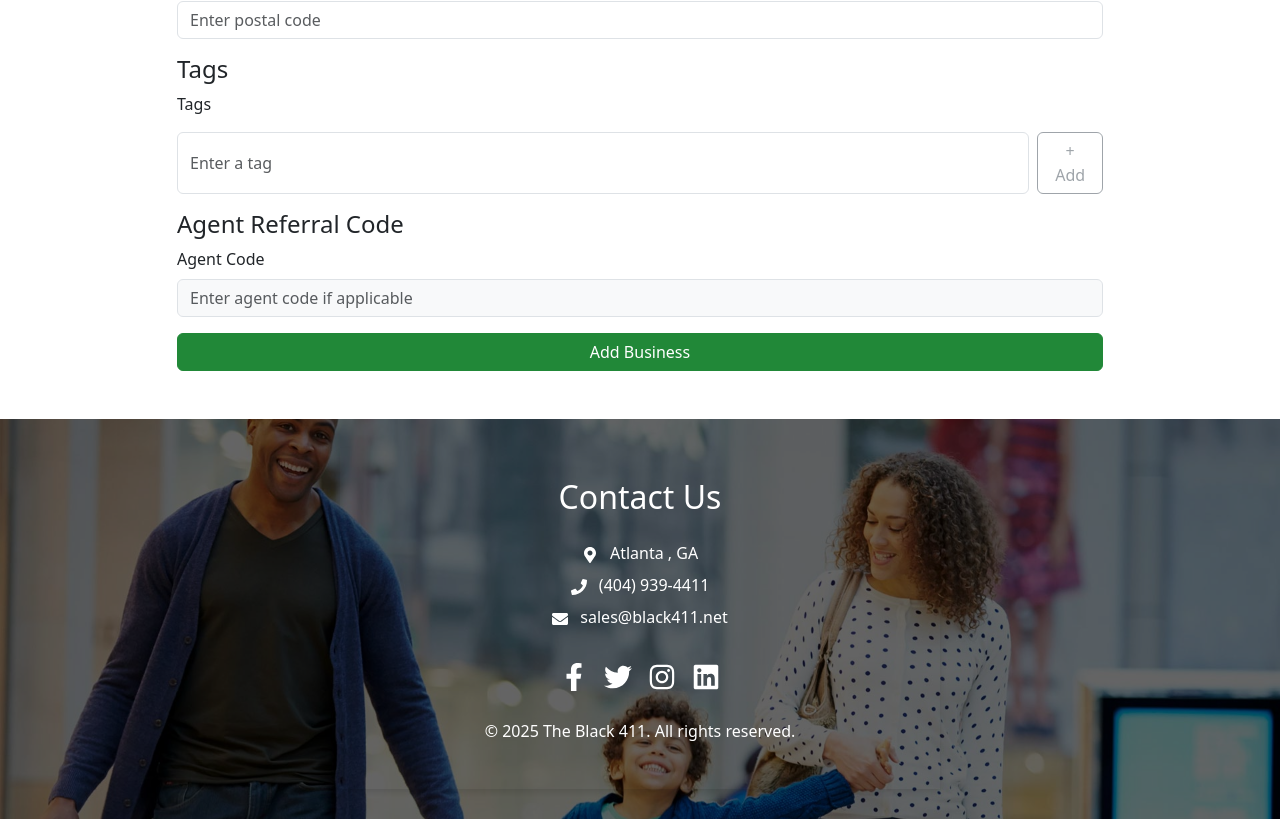
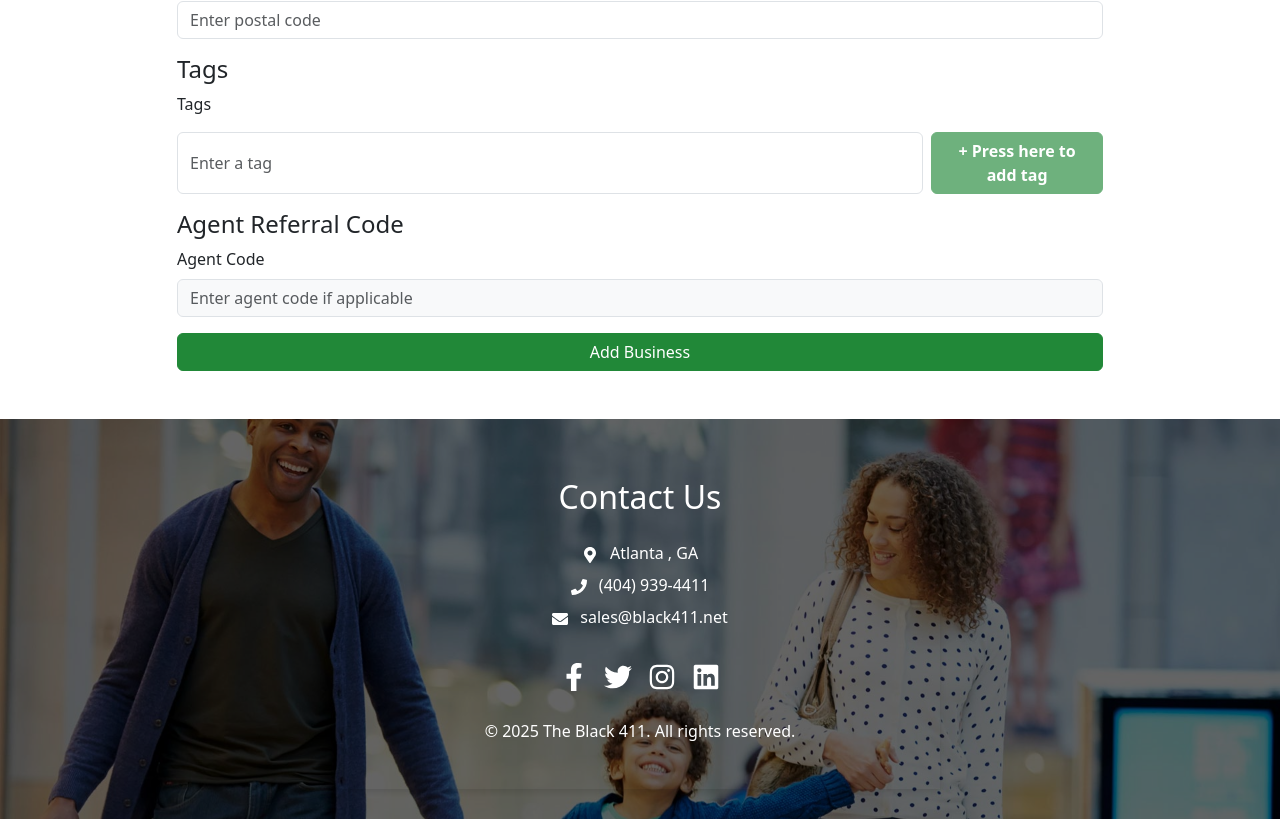
Before and after one commit to Taylordevelopes/blk-411-website, a Next.js app: page /registration in a window 1280 px wide. Shown: the part 1534-2353 px from the top of the page. Built offline with nearby package versions, Linux system fonts and the light colour scheme.

Commit message:
tag button

```diff
--- a/src/app/registration/page.tsx
+++ b/src/app/registration/page.tsx
@@ -547,11 +547,12 @@ export default function CustomerAddBusiness() {
                   className="me-2"
                 />
                 <Button
-                  variant="outline-secondary"
+                  variant="success" // ✅ green background, white text
                   onClick={handleAddTag}
                   disabled={!tagInput.trim()}
+                  className="fw-bold text-white"
                 >
-                  + Add
+                  + Press here to add tag
                 </Button>
               </div>
             </Form.Group>
```
